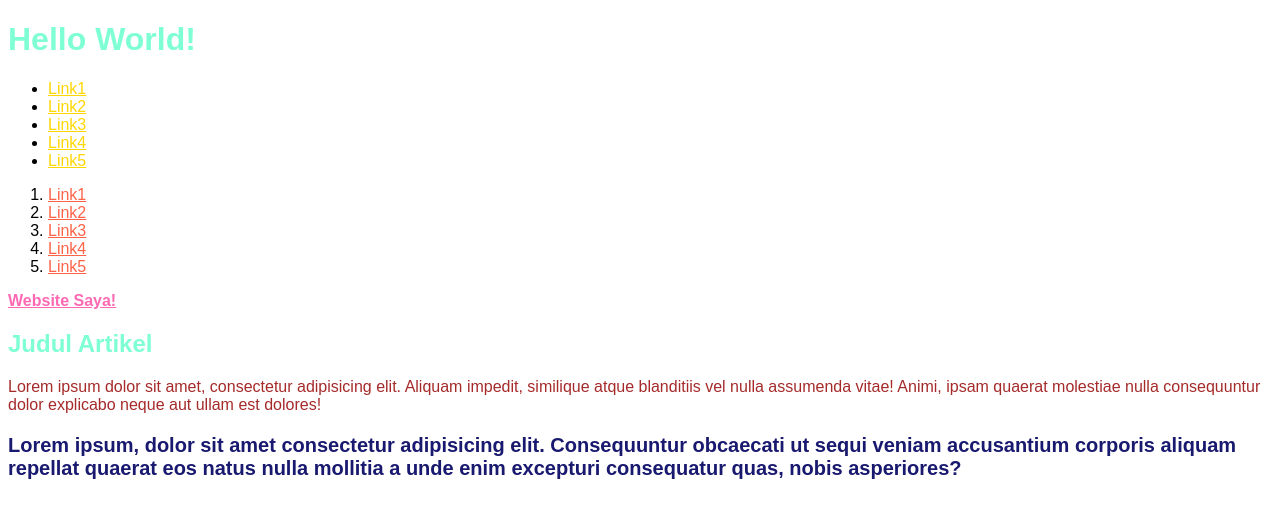
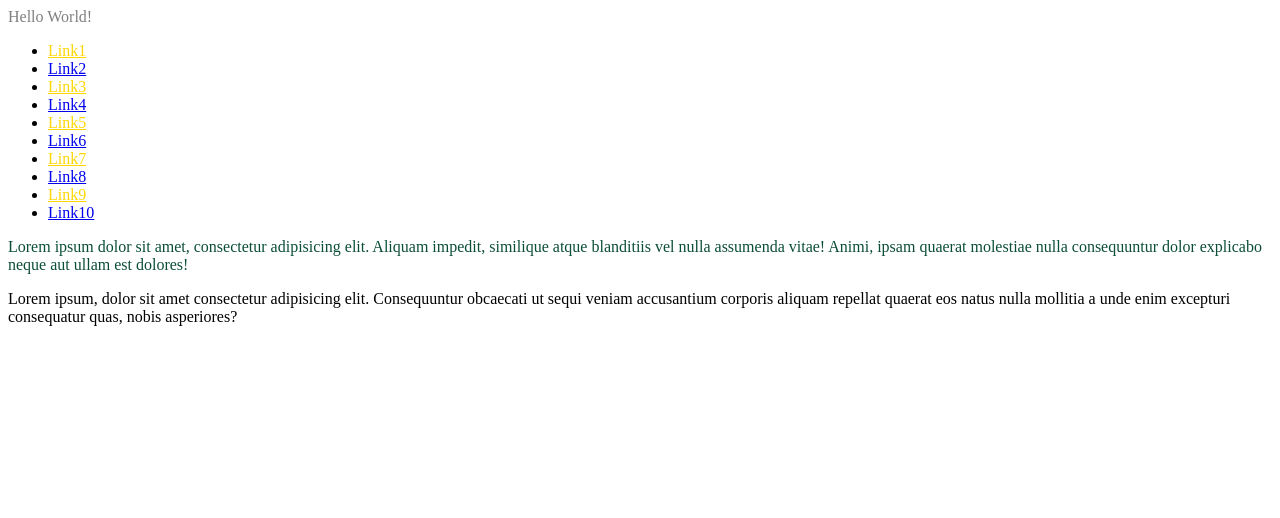
Before and after one commit to Protengstar/Tugas-PKL2, a PHP site: page /halaman1.html in a window 1280 px wide. Shown: the top 518 px of the page. Run offline with PHP 8.4, Linux system fonts and the light colour scheme.

Commit message:
Pseudo Class

```diff
--- a/halaman1.html
+++ b/halaman1.html
@@ -10,7 +10,7 @@
 </head>
 <body>
 
-    <h1>Hello World!</h1>
+    <a href="#" class="a1">Hello World!</a>
 
     <ul>
         <li><a href="#">Link1</a></li>
@@ -18,18 +18,12 @@
         <li><a href="#">Link3</a></li>
         <li><a href="#">Link4</a></li>
         <li><a href="#">Link5</a></li>
+        <li><a href="#">Link6</a></li>
+        <li><a href="#">Link7</a></li>
+        <li><a href="#">Link8</a></li>
+        <li><a href="#">Link9</a></li>
+        <li><a href="#">Link10</a></li>
     </ul>
-    <ol>
-        <li><a href="#">Link1</a></li>
-        <li><a href="#">Link2</a></li>
-        <li><a href="#">Link3</a></li>
-        <li><a href="#">Link4</a></li>
-        <li><a href="#">Link5</a></li>
-    </ol>
-
-    <a href="" class="cetak-tebal">Website Saya!</a>
-
-    <h2>Judul Artikel</h2>
 
     <p id="p1">Lorem ipsum dolor sit amet, consectetur adipisicing elit. Aliquam impedit, similique atque blanditiis vel nulla assumenda vitae! Animi, ipsam quaerat molestiae nulla consequuntur dolor explicabo neque aut ullam est dolores!</p>
 
--- a/style.css
+++ b/style.css
@@ -1,35 +1,37 @@
-body {
-    font-family: arial;
+.a1:link {
+    color: gray;
+    text-decoration: none;
 }
 
-h1, h2 {
-    color: aquamarine;
+.a1:hover {
+    background-color: gold;
+    font-family: arial;
+    font-size: 17px;
+    border-radius: 6px;
+    text-decoration: none;
 }
 
-ul li a {
+.a1:active {
+    color: white;
+    font-style: italic;
+}
+
+.a1:visited {
+    color: red;
+}
+
+
+
+/* tambahkan angka atau sebaliknya */
+/* gunakan even untuk genap, odd untuk ganjil */
+li:nth-child(odd) a {
     color: gold;
 }
-
-ol li a {
-    color: tomato;
+li:nth-child(odd) :hover {
+    color: blue;
 }
 
-a {
-    color: hotpink;
+
+p:first-of-type {
+    color: rgb(11, 78, 55);
 }
-
-#p1 {
-    color: brown;
-}
-
-.p2 {
-    color: midnightblue;
-}
-
-.cetak-tebal {
-    font-weight: bold;
-}
-
-p.cetak-tebal {
-    font-size: 20px;
-}
```
